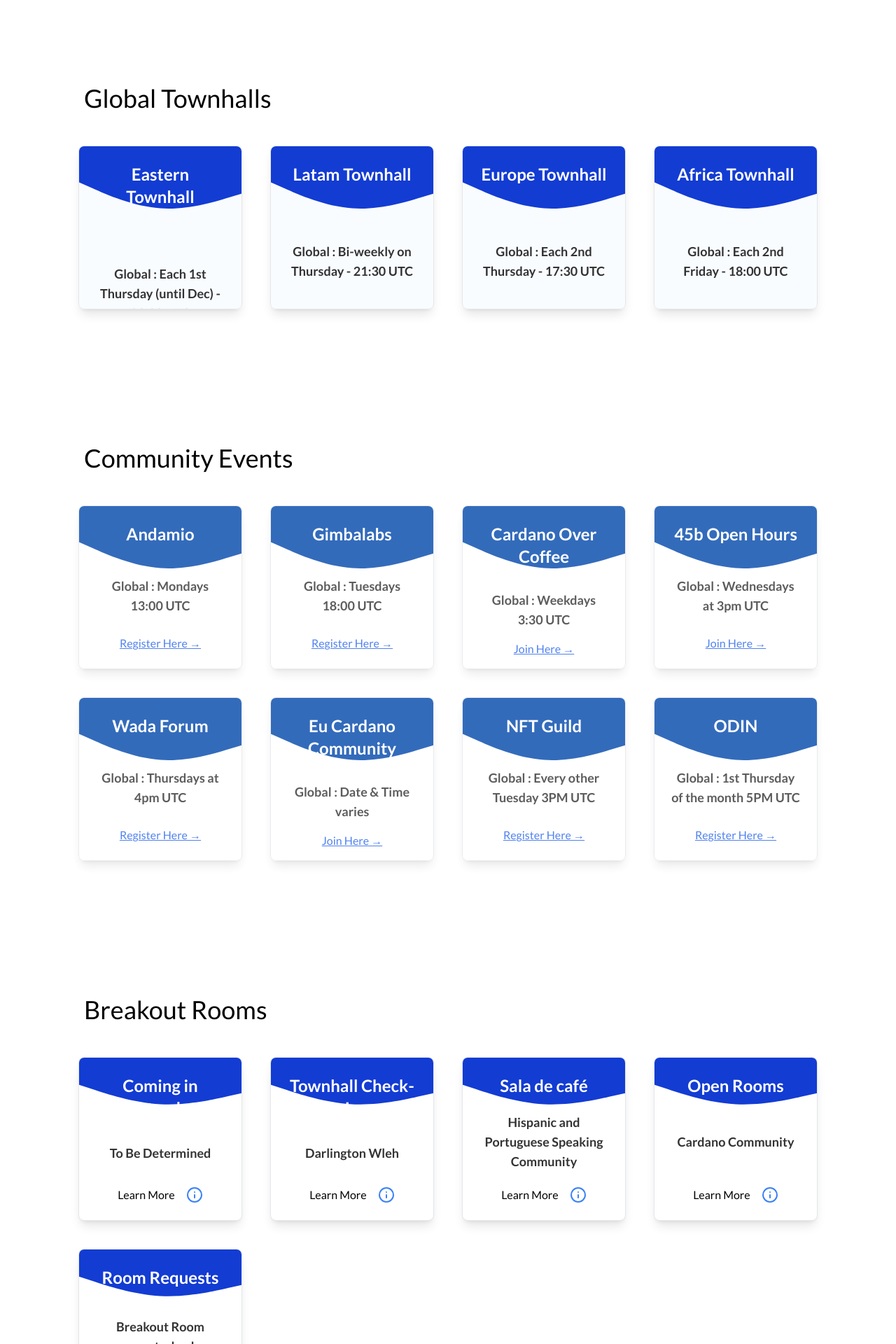
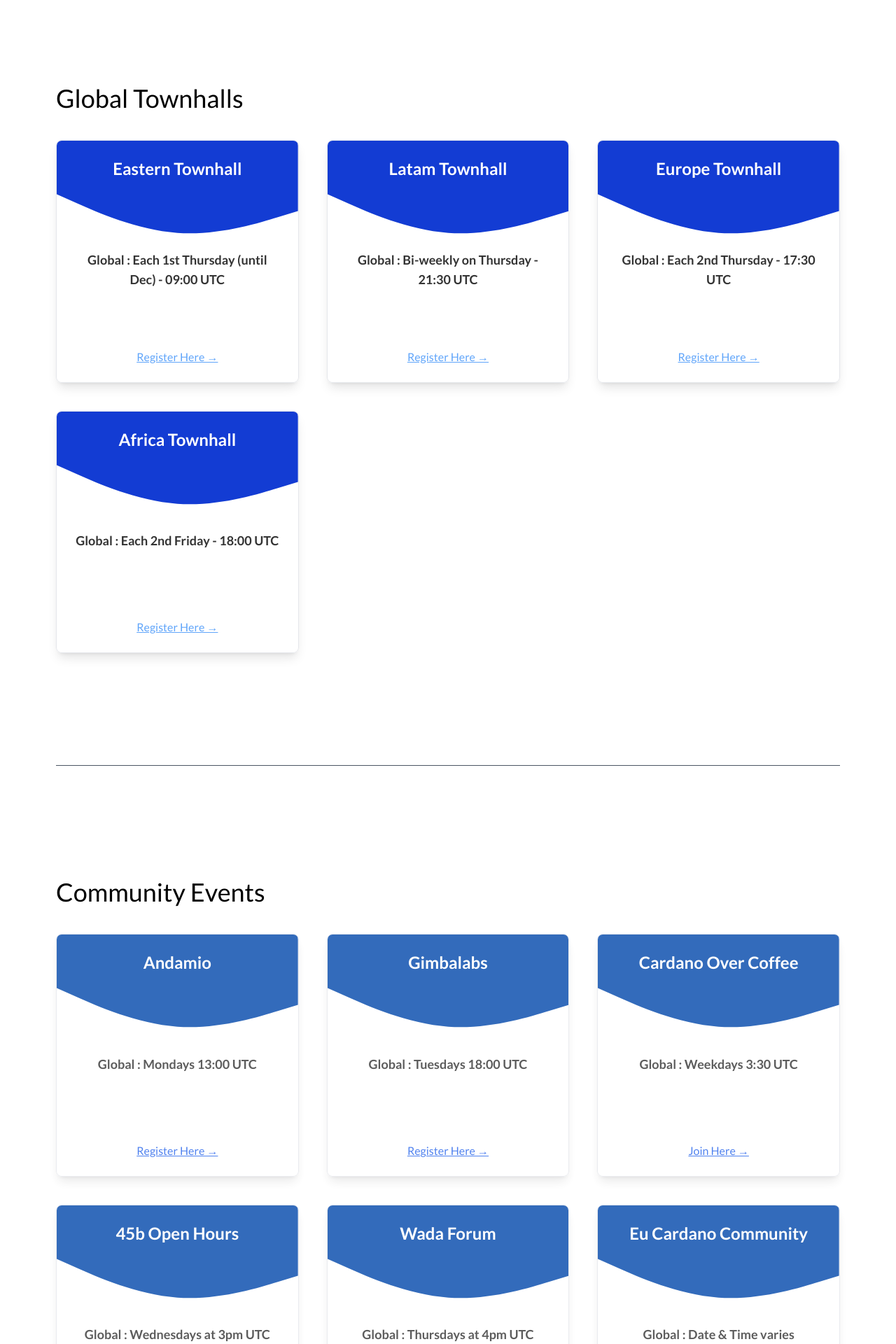
Before and after one commit to blinklabs-io/after-town-hall, a React (Vite) app: page / in a window 1280 px wide. Shown: the part 840-2760 px from the top of the page at 70% size. Built offline with nearby package versions, Linux system fonts and the light colour scheme.

Commit message:
fix: resized boxes, spacing, updated colors, branding, and copyright
* resized the boxes, added spacing in landing page, changed breakoutroom card colors, branding, copyright, changed some media query breakpoints

* mend

```diff
--- a/src/App.tsx
+++ b/src/App.tsx
@@ -3,6 +3,7 @@
 import Final from './Final';
 import LandingPage from './LandingPage';
 import Rooms from './Rooms';
+import Logo from './assets/grayscale_transparent_nobuffer.png';
 
 function App() {
   return (
@@ -16,7 +17,11 @@
         </div>
       </div>
       <Rooms />
-      <div className="w-full h-px bg-gray-500 my-10" />
+      <div className="flex items-center justify-center w-full mt-10">
+        <div className="w-full h-px bg-gray-400 flex-grow" />
+        <img className="px-4 text-gray-500 w-64" src={Logo}></img>
+        <div className="w-full h-px bg-gray-400 flex-grow" />
+      </div>
 
       <Final />
     </div>
--- a/src/Final.tsx
+++ b/src/Final.tsx
@@ -19,7 +19,15 @@
               We appreciate your participation!
             </span>
           </div>
-          <span>© 2024 All Rights Reserved</span>
+
+          <a
+            href="LICENSE"
+            target="_blank"
+            rel="noopener noreferrer"
+            className="hover:text-[#1DA1F2]"
+          >
+            © 2024 Blink Labs Software. Apache License, 2.0
+          </a>
         </div>
         <div>
           <h3 className="text-3xl font-semibold mb-4">Community</h3>
--- a/src/LandingPage.tsx
+++ b/src/LandingPage.tsx
@@ -15,6 +15,7 @@
         damping: 20,
         stiffness: 30,
         duration: 2,
+        delay: 0.6,
       },
     },
   };
@@ -29,7 +30,22 @@
         damping: 20,
         stiffness: 30,
         duration: 2,
-        delay: 0.3,
+        delay: 0.4,
+      },
+    },
+  };
+
+  const crashDown3 = {
+    hidden: { y: -1000, opacity: 0 },
+    visible: {
+      y: 0,
+      opacity: 1,
+      transition: {
+        type: 'spring',
+        damping: 20,
+        stiffness: 30,
+        duration: 2,
+        delay: 0.2,
       },
     },
   };
@@ -49,7 +65,7 @@
     <div className="flex flex-col justify-center items-start h-full overflow-hidden gradient-background">
       <div className="font-custom">
         <motion.div
-          variants={crashDown2}
+          variants={crashDown1}
           initial="hidden"
           animate="visible"
           className="text-xl sm:text-5xl md:text-6xl lg:text-5xl xl:text-6xl text-black font-semibold mb-6 pl-16 "
@@ -57,19 +73,17 @@
           Catalyst Community
         </motion.div>
         <motion.div
-          variants={crashDown1}
+          variants={crashDown2}
           initial="hidden"
           animate="visible"
-          transition={{ delay: 0.2 }}
-          className="text-3xl sm:text-6xl md:text-7xl lg:text-8xl xl:text-8xl text-[#133CD3] font-semibold leading-tight mb-4 pl-16 "
+          className="text-3xl sm:text-6xl md:text-7xl lg:text-8xl xl:text-8xl text-[#133CD3] font-semibold leading-tight mb-6 pl-16 "
         >
           AFTER TOWNHALL
         </motion.div>
         <motion.div
-          variants={crashDown1}
+          variants={crashDown3}
           initial="hidden"
           animate="visible"
-          transition={{ delay: 0.2 }}
           className="text-2xl sm:text-4xl md:text-6xl lg:text-7xl xl:text-7xl text-[#133CD3] font-semibold leading-tight mb-10 pl-16 "
         >
           Ideas. Innovation. Impact.
--- a/src/Rooms.tsx
+++ b/src/Rooms.tsx
@@ -2,31 +2,42 @@
 import HostRooms from './components/HostRooms';
 import TownhallCards from './components/TownhallCards';
 import { Element } from 'react-scroll';
+
+const Divider = () => (
+  <div className="mt-40">
+    <div className="border-t border-gray-600"></div>
+  </div>
+);
+
 const Rooms = () => {
   return (
     <Element name="home" className="element">
       <div className="min-h-screen w-full flex-col justify-start p-20 bg-white">
         <Element name="global" className="element">
           <section className="space-y-4">
-            <h2 className="text-black text-4xl px-10 mt-20">
+            <h2 className="text-black text-4xl mt-20 mb-10">
               Global Townhalls
             </h2>
             <TownhallCards />
           </section>
         </Element>
 
+        <Divider />
+
         <Element name="community" className="element">
           <section className="space-y-4">
-            <h2 className="text-black text-4xl px-10 mt-40">
+            <h2 className="text-black text-4xl mt-40 mb-10">
               Community Events
             </h2>
             <CommunityCards />
           </section>
         </Element>
 
+        <Divider />
+
         <Element name="breakout" className="element">
           <section className="space-y-4">
-            <h2 className="text-black text-4xl px-10 mt-40">Breakout Rooms </h2>
+            <h2 className="text-black text-4xl mt-40 mb-10">Breakout Rooms </h2>
             <HostRooms />
           </section>
         </Element>
--- a/src/components/BreakOutRoomForm.tsx
+++ b/src/components/BreakOutRoomForm.tsx
@@ -10,7 +10,7 @@
         preserveAspectRatio="none"
       >
         <path
-          fill="#133cd3"
+          fill="#6155D8"
           fillOpacity="1"
           d="M0,320L0,320L120,373C240,427,480,533,720,550C960,567,1200,493,1320,456L1440,420L1440,0L1320,0C1200,0,960,0,720,0C480,0,240,0,120,0L0,0Z"
         ></path>
--- a/src/components/CommunityCards.tsx
+++ b/src/components/CommunityCards.tsx
@@ -13,7 +13,7 @@
   const [hoveredIndex, setHoveredIndex] = useState<number | null>(null);
 
   return (
-    <div className="grid grid-cols-1 md:grid-cols-2 lg:grid-cols-4 gap-10 p-8  ">
+    <div className="grid grid-cols-1 md:grid-cols-2 lg:grid-cols-3 3xl:grid-cols-4 gap-10">
       {data.communityEvents.map((comm: CommunityEvent, index: number) => (
         <div
           key={index}
@@ -59,7 +59,7 @@
             }`}
             style={{ pointerEvents: hoveredIndex === index ? 'auto' : 'none' }}
           >
-            <p className="text-black text-lg">{comm.description}</p>
+            <p className="text-black text-lg p-6">{comm.description}</p>
           </div>
         </div>
       ))}
--- a/src/components/HostRooms.tsx
+++ b/src/components/HostRooms.tsx
@@ -20,7 +20,7 @@
         preserveAspectRatio="none"
       >
         <path
-          fill="#133cd3"
+          fill="#6155D8"
           fillOpacity="1"
           d="M0,320L0,320L120,373C240,427,480,533,720,550C960,567,1200,493,1320,456L1440,420L1440,0L1320,0C1200,0,960,0,720,0C480,0,240,0,120,0L0,0Z"
         ></path>
@@ -49,7 +49,7 @@
             <X size={24} />
           </button>
           <p className="text-black font-bold mb-4">Host: {br.host}</p>
-          <p className="text-black">{br.description}</p>
+          <p className="text-black p-6">{br.description}</p>
         </div>
       )}
     </div>
@@ -59,7 +59,7 @@
 const HostRooms = () => {
   return (
     <div>
-      <div className="grid grid-cols-1 md:grid-cols-2 lg:grid-cols-4 gap-10 p-8">
+      <div className="grid grid-cols-1 md:grid-cols-2 lg:grid-cols-3 3xl:grid-cols-4 gap-10">
         {data.breakoutRooms.map((br, index) => (
           <HostRoomCard key={index} br={br} />
         ))}
--- a/src/components/TownhallCards.tsx
+++ b/src/components/TownhallCards.tsx
@@ -1,11 +1,12 @@
 import data from '../afterTownHallData';
 const TownhallCards = () => {
   return (
-    <div className="grid grid-cols-1 md:grid-cols-2 lg:grid-cols-4 gap-10 p-8">
+    <div className="grid grid-cols-1 md:grid-cols-2 lg:grid-cols-3 3xl:grid-cols-4 gap-10">
+      {' '}
       {data.townhalls.map((townhall, index) => (
         <div
           key={index}
-          className="bg-blue-200 text-center bg-opacity-10 backdrop-blur-md shadow-lg border border-opacity-20 rounded-lg  flex flex-col justify-between aspect-square overflow-hidden transform transition-transform duration-300 ease-in-out hover:scale-105"
+          className="relative text-center bg-opacity-10 backdrop-blur-md shadow-lg border border-opacity-20 rounded-lg flex flex-col justify-between aspect-square overflow-hidden transform transition-transform duration-300 ease-in-out hover:scale-105"
         >
           <svg
             xmlns="http://www.w3.org/2000/svg"
@@ -18,21 +19,24 @@
               d="M0,320L0,320L120,373C240,427,480,533,720,550C960,567,1200,493,1320,456L1440,420L1440,0L1320,0C1200,0,960,0,720,0C480,0,240,0,120,0L0,0Z"
             ></path>
           </svg>
-          <h2 className="text-white  text-2xl font-semibold p-6 mb-8">
+          <div className="flex flex-col justify-between p-6 h-full">
+            <h2 className="text-white text-2xl font-semibold mb-8">
               {townhall.name}
             </h2>
 
-          <p className="text-black text-lg font-bold p-6 text-opacity-80 mb-4">
+            <p className="text-black text-lg font-bold text-opacity-80 mb-4">
               Global : {townhall.time}
             </p>
+
             <a
               href={townhall.zoomLink}
               target="_blank"
               rel="noopener noreferrer"
-            className="text-blue-400 underline p-6 hover:text-blue-300 transition-colors duration-300"
+              className="text-blue-400 underline hover:text-blue-300 transition-colors duration-300"
             >
               Register Here →
             </a>
+          </div>
         </div>
       ))}
     </div>
--- a/tailwind.config.js
+++ b/tailwind.config.js
@@ -9,6 +9,12 @@
       fontFamily: {
         custom: ['Lato', 'sans-serif'],
       },
+      screens: {
+        phone: '430px',
+
+        lg: '1150px',
+        '3xl': '1550px',
+      },
     },
   },
 };
```
Also changed, not shown: src/assets/fulllogo_transparent_nobuffer.png (added), src/assets/grayscale_transparent_nobuffer.png (added). Lines whose indentation alone changed are shown as unchanged.
